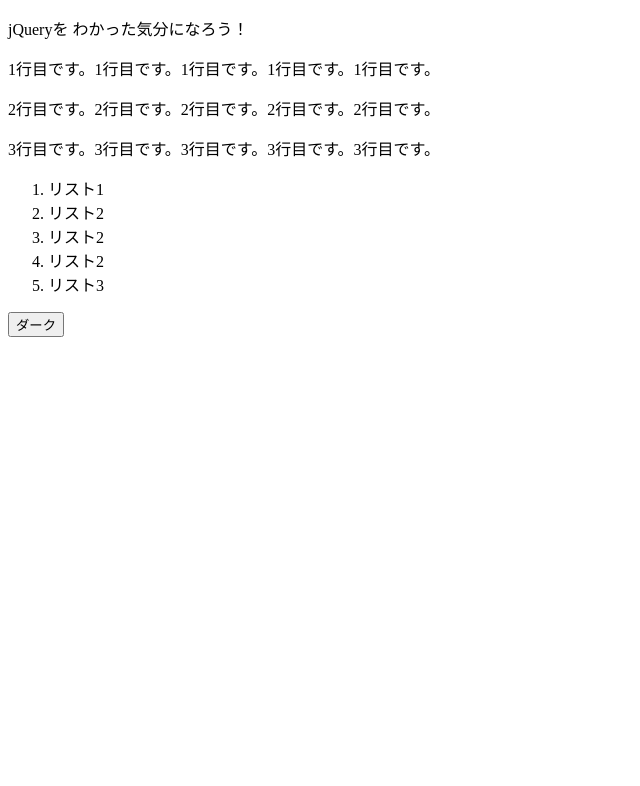
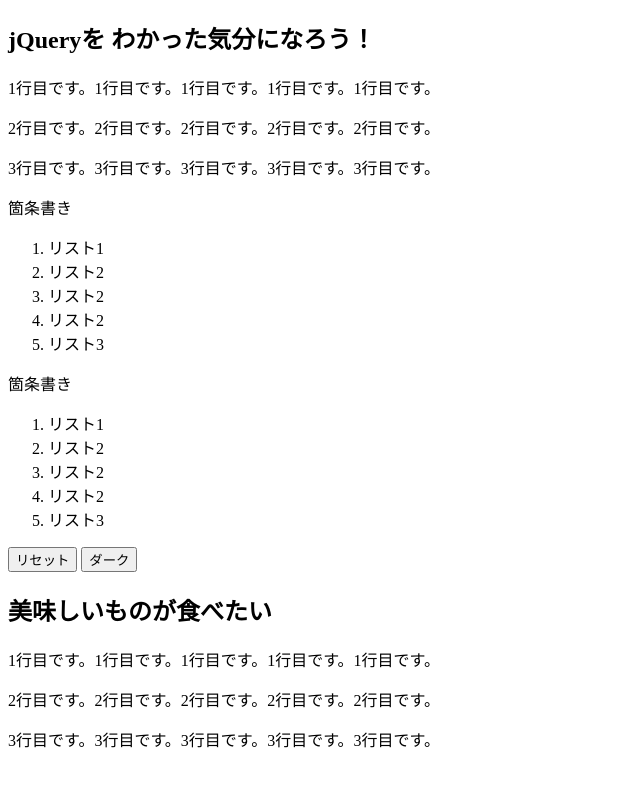
Before and after one commit to devdrops-com/js-jquery, a website: page index.html in a window 1280 px wide. Shown: the whole page, without its empty margins (0-640 px from the left). Drawn offline with nearby package versions, Linux system fonts and the light colour scheme.

Commit message:
2 files modified

```diff
--- a/index.html
+++ b/index.html
@@ -12,11 +12,13 @@
   </head>
 
   <body>
-    <p>jQueryを わかった気分になろう！</p>
-    <div class="entry-page">
+    <section class="entry-page">
+      <h1 class="entry-title">jQueryを わかった気分になろう！</h1>
       <p>1行目です。1行目です。1行目です。1行目です。1行目です。</p>
       <p>2行目です。2行目です。2行目です。2行目です。2行目です。</p>
       <p>3行目です。3行目です。3行目です。3行目です。3行目です。</p>
+      <div>
+        <p class="entry-list">箇条書き</p>
         <ol>
           <li>リスト1</li>
           <li>リスト2</li>
@@ -24,7 +26,25 @@
           <li>リスト2</li>
           <li>リスト3</li>
         </ol>
-      <button id="entry-page-button">ダーク</button>
       </div>
+      <div>
+        <p class="entry-list">箇条書き</p>
+        <ol>
+          <li>リスト1</li>
+          <li>リスト2</li>
+          <li>リスト2</li>
+          <li>リスト2</li>
+          <li>リスト3</li>
+        </ol>
+      </div>
+      <button>リセット</button>
+      <button id="dark-button">ダーク</button>
+    </section>
+    <section class="entry-page">
+      <h1 class="entry-title">美味しいものが食べたい</h1>
+      <p>1行目です。1行目です。1行目です。1行目です。1行目です。</p>
+      <p>2行目です。2行目です。2行目です。2行目です。2行目です。</p>
+      <p>3行目です。3行目です。3行目です。3行目です。3行目です。</p>
+    </section>
   </body>
 </html>
```
Also changed, not shown: index.js (+15 -2 lines). Lines whose indentation alone changed are shown as unchanged.
